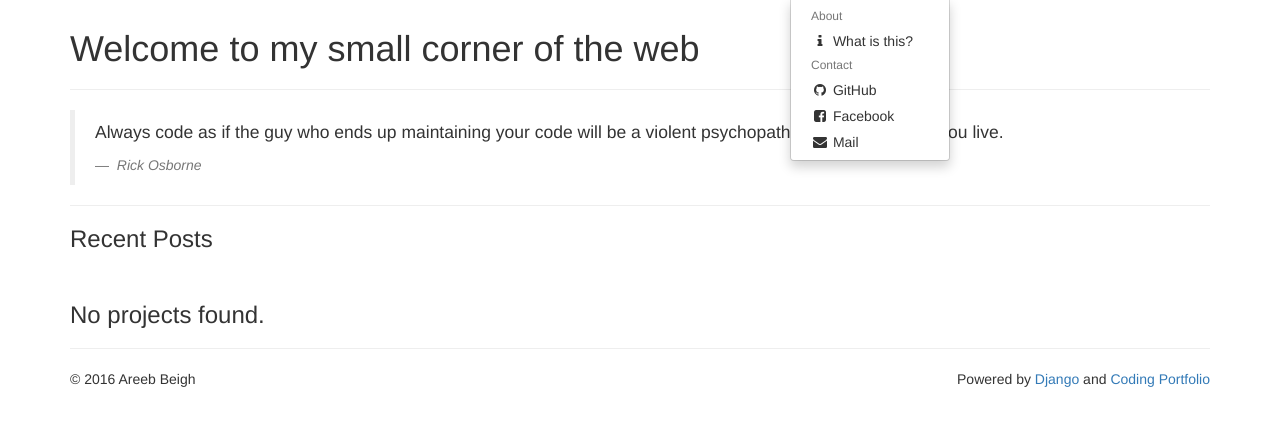
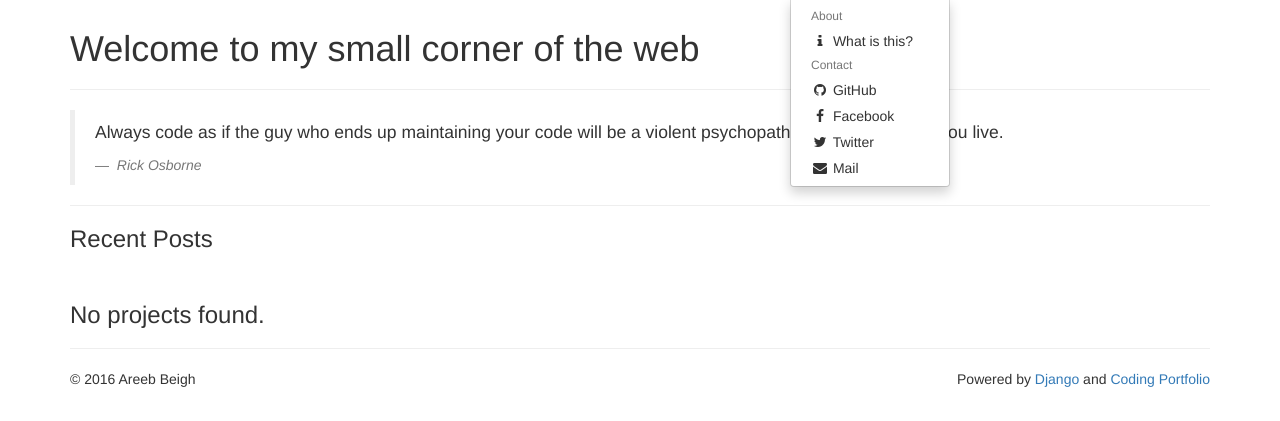
Before and after one commit to areebbeigh/mywebsite, a Django app: page / in a window 1280 px wide, after a click on "About". Shown: the part 51-472 px from the top of the page. Run offline with Django 3.2, Linux system fonts and the light colour scheme; data that the repository does not hold is empty; some libraries are stand-ins or nearby versions.

Commit message:
Twitter link

```diff
--- a/coding_portfolio/templates/layout.html
+++ b/coding_portfolio/templates/layout.html
@@ -55,7 +55,8 @@
                             <li class="presentation"><a href="{% url 'about_page' %}"><span class="fa fa-fw fa-info"></span> What is this?</a></li>
                             <li class="dropdown-header">Contact</li>
                             <li class="presentation"><a href="https://github.com/areebbeigh"><span class="fa fa-fw fa-github"></span> GitHub</a></li>
-                            <li class="presentation"><a href="https://facebook.com/areeb12"><span class="fa fa-fw fa-facebook-square"></span> Facebook</a></li>
+                            <li class="presentation"><a href="https://facebook.com/areeb12"><span class="fa fa-fw fa-facebook"></span> Facebook</a></li>
+                            <li class="presentation"><a href="https://twitter.com/areebbeigh"><span class="fa fa-fw fa-twitter"></span> Twitter</a></li>
                             <li class="presentation"><a href="mailto:areebbeigh@gmail.com"><span class="fa fa-fw fa-envelope"></span> Mail</a></li>
                         </ul>
                     </li>
```
